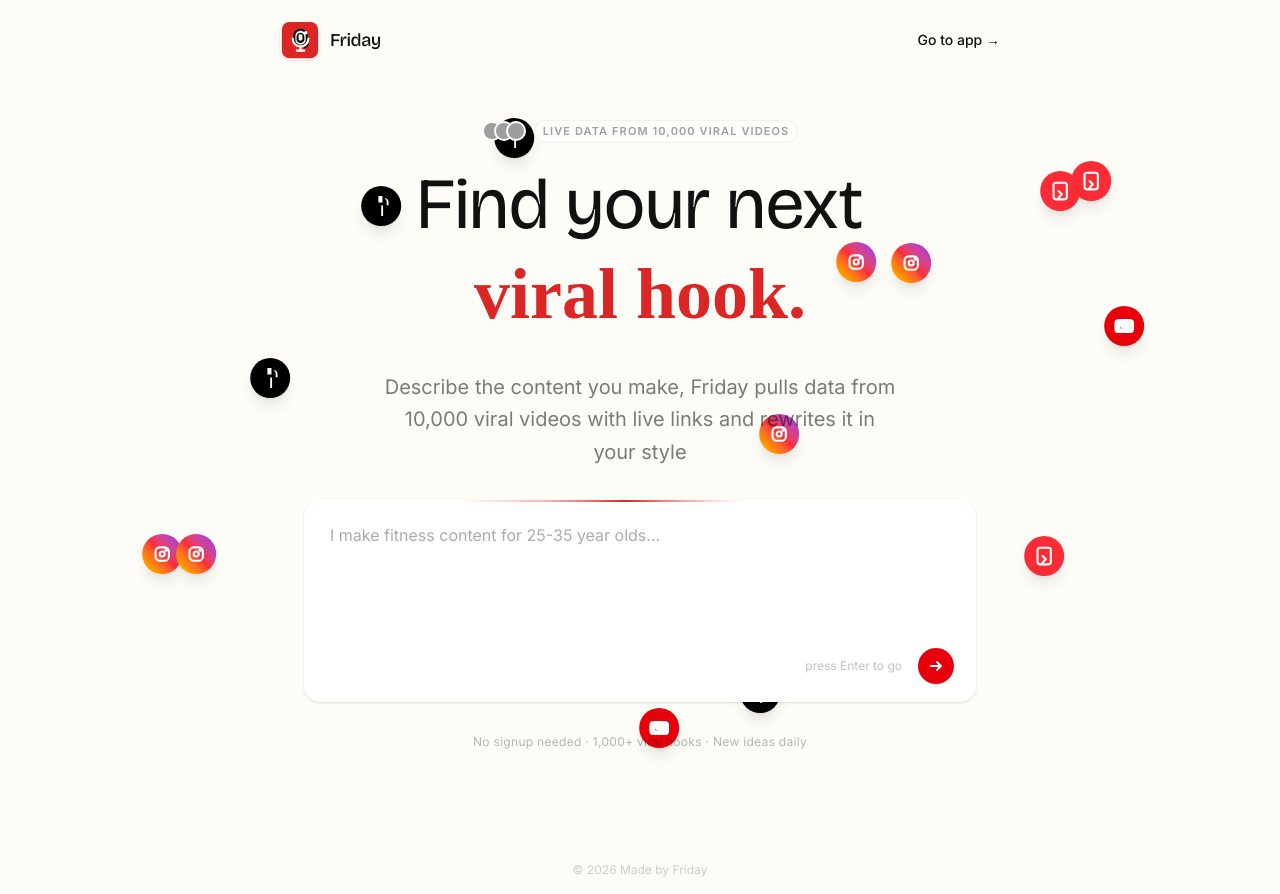
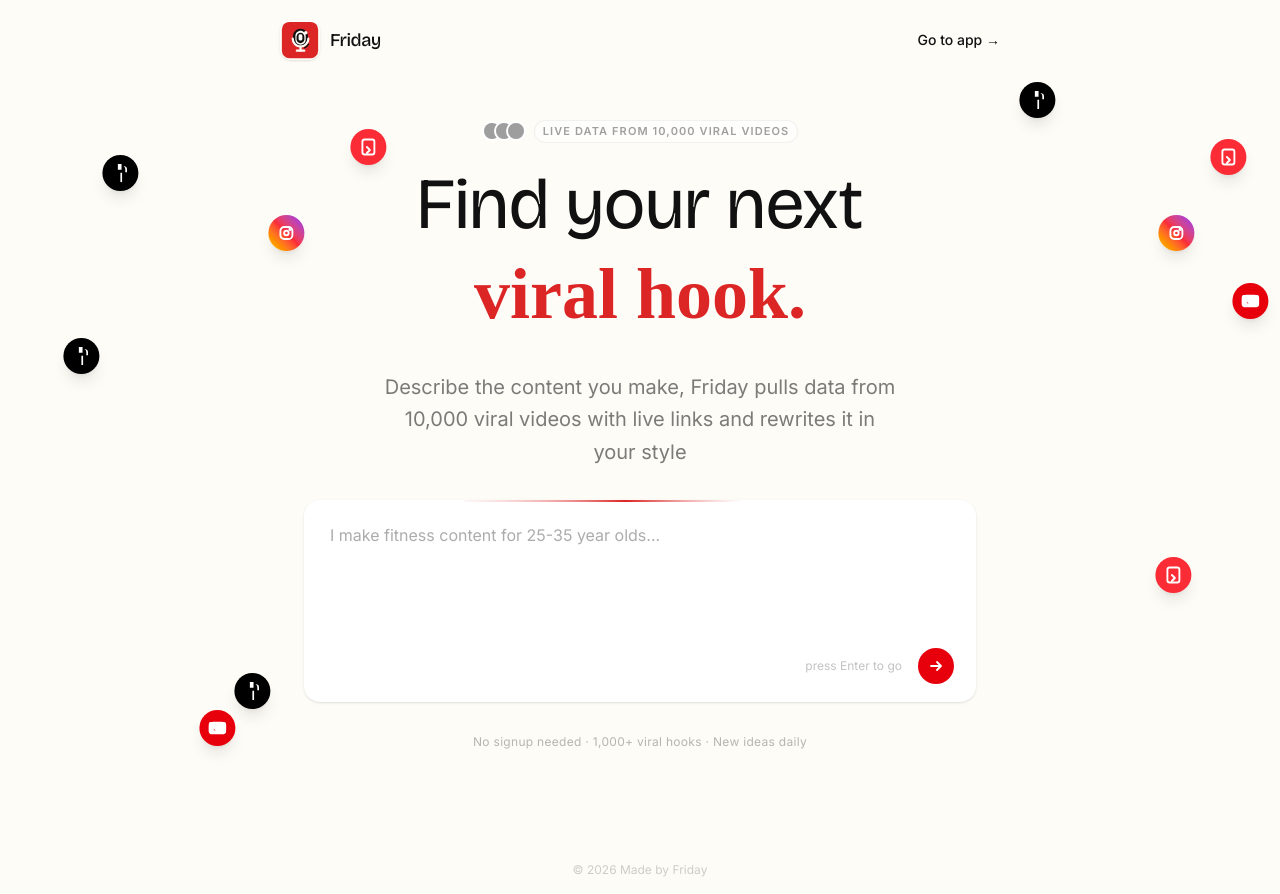
Before and after one commit to EdCorner1/MadebyfridayV2, a Next.js app: page / in a window 1280 px wide. Built offline with nearby package versions, Linux system fonts and the light colour scheme; grey boxes are pictures that could not be loaded.

Commit message:
Float icons only to left/right outer thirds, away from hero text

```diff
--- a/app/components/FloatingIcons.tsx
+++ b/app/components/FloatingIcons.tsx
@@ -5,24 +5,24 @@
 const PlatformIcon = ({ platform, color }: { platform: string; color: string }) => {
   const icons: Record<string, React.ReactNode> = {
     TikTok: (
-      <svg width="20" height="20" viewBox="0 0 24 24" fill="currentColor" className="text-white">
+      <svg width="18" height="18" viewBox="0 0 24 24" fill="currentColor" className="text-white">
         <path d="M12.525.02c-1.31-.02-2.61.01-3.91.09V7.74h4.91V.02zM16.67 2.5a6.5 6.5 0 0 1 3.06 1.57c.37.41.67 1.01.84 1.72.17 0.7.23 1.42.23 2.14V11h-2.25v-3.8c0-1.1-.3-2.1-.8-2.9a4.8 4.8 0 0 0-1.8-1.73zM12 11.5v12.5h2.25v-12.5H12z" />
       </svg>
     ),
     Instagram: (
-      <svg width="20" height="20" viewBox="0 0 24 24" fill="none" stroke="currentColor" strokeWidth="2.5" strokeLinecap="round" strokeLinejoin="round" className="text-white">
+      <svg width="18" height="18" viewBox="0 0 24 24" fill="none" stroke="currentColor" strokeWidth="2.5" strokeLinecap="round" strokeLinejoin="round" className="text-white">
         <rect x="4" y="4" width="16" height="16" rx="5" />
         <circle cx="12" cy="12" r="3" />
         <circle cx="17" cy="7" r="1" />
       </svg>
     ),
     YouTube: (
-      <svg width="20" height="20" viewBox="0 0 24 24" fill="currentColor" className="text-white">
+      <svg width="18" height="18" viewBox="0 0 24 24" fill="currentColor" className="text-white">
         <path d="M23.498 6.186a3.016 3.016 0 0 0-2.122-2.136C19.505 3.545 12 3.545 12 3.545s-7.505 0-9.377.505A3.017 3.017 0 0 0 .502 6.186C0 8 0 12 0 12s0 4 0 4c0 0 0 0 .502 1.814a3.017 3.017 0 0 0 2.122 2.136c1.872.505 9.377.505 9.377.505s7.505 0 9.377-.505a3.017 3.017 0 0 0 2.122-2.136C24 16 24 12 24 12s0-4 0-4c0 0 0 0-.502-1.814zM9.545 15.5C8.243 15.5 7.091 14.409 7.091 12.5s-1.152-2.999-2.454-2.999c-1.303 0-2.454 1.091-2.454 2.999s1.151 3 2.454 3c1.303 0 2.454-1.091 2.454-2.999z" />
       </svg>
     ),
     Shorts: (
-      <svg width="20" height="20" viewBox="0 0 24 24" fill="none" stroke="currentColor" strokeWidth="2.5" strokeLinecap="round" strokeLinejoin="round" className="text-white">
+      <svg width="18" height="18" viewBox="0 0 24 24" fill="none" stroke="currentColor" strokeWidth="2.5" strokeLinecap="round" strokeLinejoin="round" className="text-white">
         <path d="M10 12l4 4-4 4" />
         <rect x="4" y="2" width="16" height="20" rx="3" />
       </svg>
@@ -30,7 +30,7 @@
   };
 
   return (
-    <div className={`flex items-center justify-center rounded-full ${color} text-white shadow-lg w-10 h-10`}>
+    <div className={`flex items-center justify-center rounded-full ${color} text-white shadow-lg w-9 h-9`}>
       {icons[platform] || <span className="text-xs font-bold">{platform[0]}</span>}
     </div>
   );
@@ -48,13 +48,22 @@
   ];
 
   useEffect(() => {
-    const generated = Array.from({ length: 15 }).map((_, i) => ({
-      id: i,
-      x: Math.random() * 80 + 10,
-      y: Math.random() * 80 + 10,
-      size: Math.random() * (50 - 40) + 40,
-      ...PLATFORMS[Math.floor(Math.random() * PLATFORMS.length)],
-    }));
+    // Keep icons strictly to the OUTER thirds — left 33% or right 33%
+    // NEVER in the center 33% where the hero text lives
+    const generated = Array.from({ length: 14 }).map((_, i) => {
+      const side = i < 7 ? 'left' : 'right';
+      const x = side === 'left'
+        ? Math.random() * 28 + 2          // 2–30% (left outer third)
+        : Math.random() * 28 + 70;       // 70–98% (right outer third)
+      const y = Math.random() * 85 + 5; // 5–90% vertical spread
+      return {
+        id: i,
+        x,
+        y,
+        size: Math.random() * (45 - 30) + 30,
+        ...PLATFORMS[Math.floor(Math.random() * PLATFORMS.length)],
+      };
+    });
     setIcons(generated);
   }, []);
 
@@ -75,7 +84,7 @@
           style={{
             left: `${icon.x}%`,
             top: `${icon.y}%`,
-            transform: `translate(${(mousePos.x - window.innerWidth / 2) * 0.02}px, ${(mousePos.y - window.innerHeight / 2) * 0.02}px)`,
+            transform: `translate(${(mousePos.x - window.innerWidth / 2) * 0.015}px, ${(mousePos.y - window.innerHeight / 2) * 0.015}px)`,
           }}
         >
           <PlatformIcon platform={icon.platform} color={icon.color} />
```
